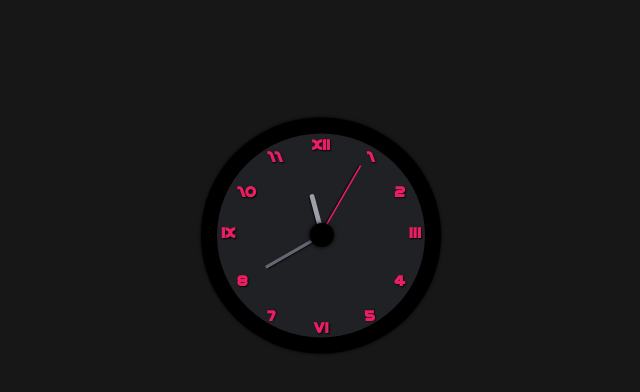
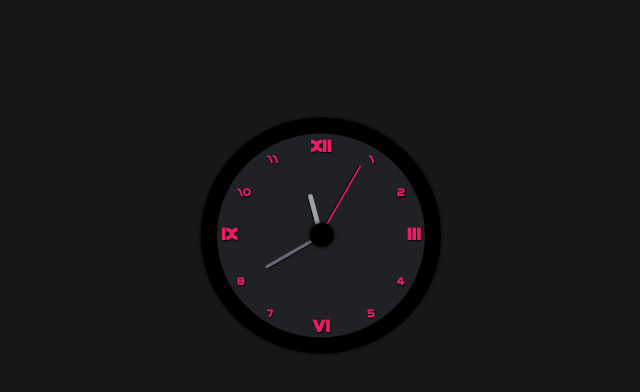
Before and after one commit to sbonelosth/analog-clock, a plain HTML site: page index.html in a window 1280 px wide. Shown: the full height of the page, 319-959 px from the left. Drawn offline with Linux system fonts and the light colour scheme.

Commit message:
Add files via upload

```diff
--- a/css/style.css
+++ b/css/style.css
@@ -13,9 +13,8 @@ body {
 	justify-content : space-between;
 	align-items : center;
 	width : 100%; height : 100%;
-	font-size : 20px;
+	font-size : 15px;
 	font-family : spincycle;
-	font-weight : bold;
 	text-shadow : 1px 1px 2px #000;
 }
 
@@ -40,6 +39,10 @@ body {
 	width : 100%;
 }
 
+.quarters, .twelve, .six {
+	font-weight : bold;
+	font-size : 23;
+}
 
 .twentieths, .tenths { width : 84%; }
 
@@ -67,7 +70,7 @@ body {
 	top : 125px; left : 75px;
 	width : 110px; height : 2px;
 	background : #E91E63;
-	animation : spin 0s infinite;
+	animation : spin 0s;
 	box-shadow : -1px -1px 2px #000;
 	z-index : 20;
 }
@@ -78,14 +81,14 @@ body {
 	width : 90px; height : 4px;
 	border-radius : 4px;
 	background : #666573;
-	animation : spin 0s infinite;
+	animation : spin 0s;
 	box-shadow : -1px -1px 2px #000;
 	z-index : 10;
 }
 
 .hours-stick {
 	position : absolute;
-	top : 125px; left : 102px;
+	top : 125px; left : 100px;
 	width : 60px; height : 6px;
 	border-radius : 6px;
 	background : #9CA0A8;
```
